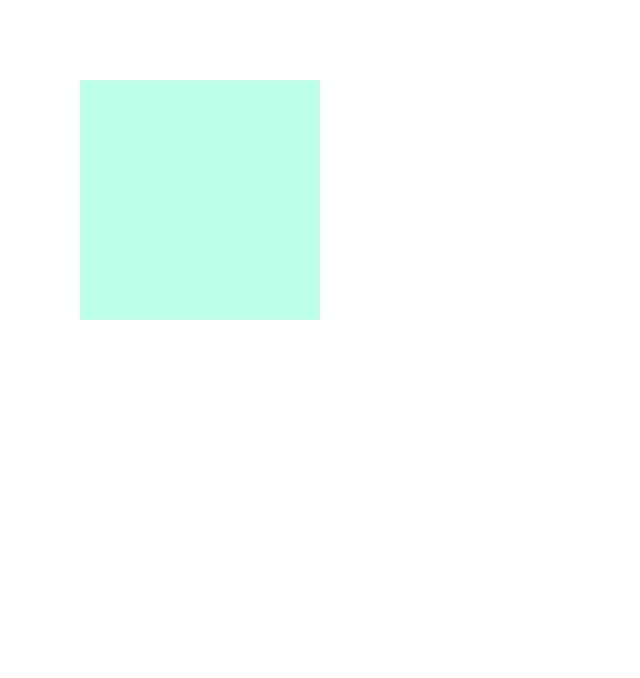
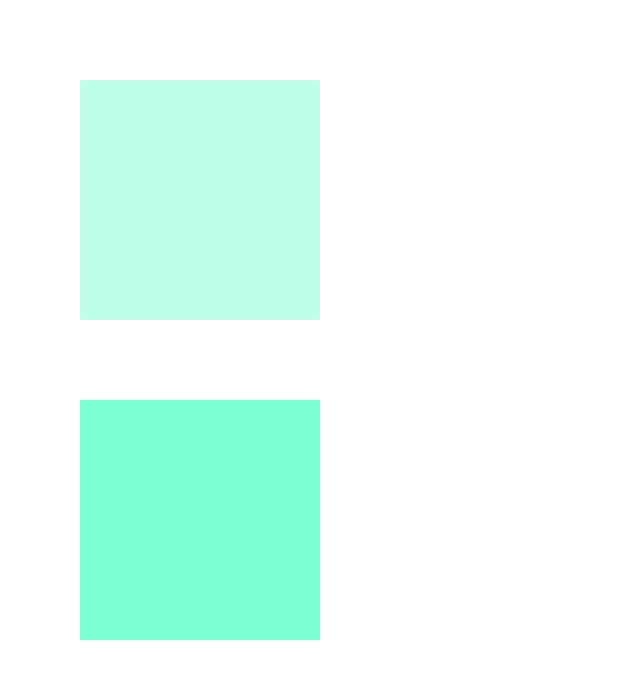
Before and after one commit to VishiChaurasiya/Framer-Motion, a React (Create React App) app: page / in a window 1280 px wide. Shown: the top 678 px of the page, without its empty margins (0-640 px from the left). Built offline with nearby package versions, Linux system fonts and the light colour scheme; the HTML template or start-up script is replaced by a standard one.

Commit message:
Add Box2

```diff
--- a/src/App.css
+++ b/src/App.css
@@ -9,7 +9,7 @@
 }
 
 .box-container {
-  padding-bottom: 20rem;
+  padding-bottom: 5rem;
 }
 
 .box {
--- a/src/App.js
+++ b/src/App.js
@@ -1,10 +1,12 @@
 import "./App.css";
 import Box1 from "./components/Box1/Box1";
+import Box2 from "./components/Box2/Box2";
 
 function App() {
   return (
     <div className="App">
       <Box1 />
+      <Box2 />
     </div>
   );
 }
--- /dev/null
+++ b/src/components/Box2/Box2.jsx
@@ -0,0 +1,29 @@
+import React, { useState } from "react";
+import { motion } from "framer-motion";
+
+const Box2 = () => {
+  const [isAnimating, setisAnimating] = useState(false);
+
+  return (
+    <div className="box-container">
+      <motion.div
+        className="box"
+        drag
+        dragConstraints={{
+          right: 20,
+          left: -20,
+          top: 5,
+          bottom: 5,
+        }}
+        whileHover={{
+          scale: 1.1,
+        }}
+        whileTap={{
+          scale: 0.9,
+        }}
+      ></motion.div>
+    </div>
+  );
+};
+
+export default Box2;
```
